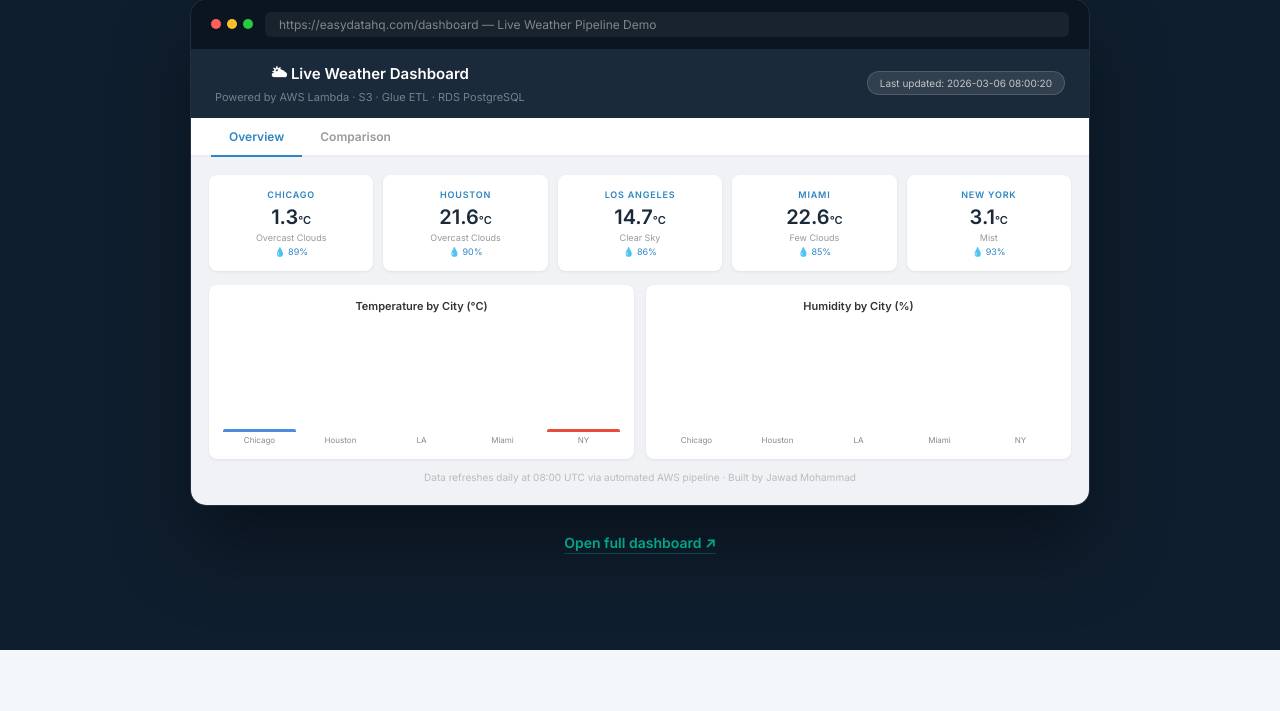
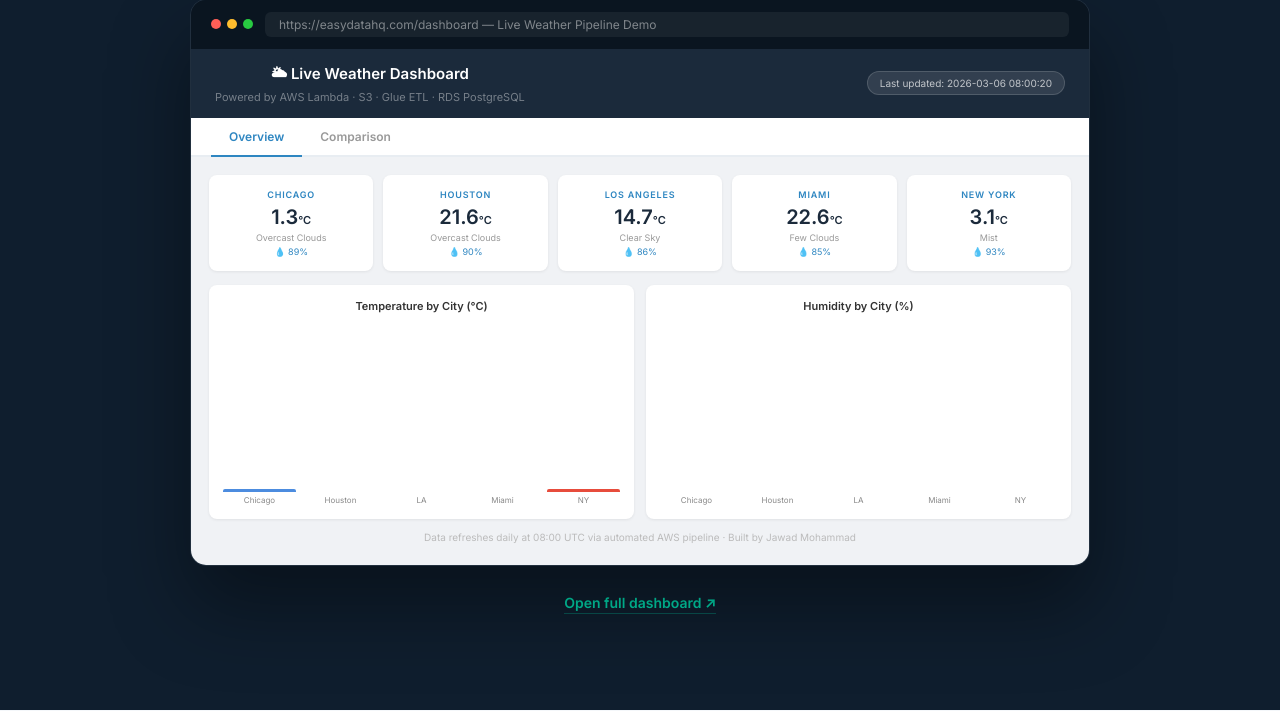
Before and after one commit to Mjawwad7/weather-app, a Flask app: page / in a window 1280 px wide. Shown: the part 3741-4452 px from the top of the page. Run offline with Flask 3, Linux system fonts and the light colour scheme; some libraries are stand-ins or nearby versions.

Commit message:
Increase height of temperature and humidity graphs

```diff
--- a/templates/landing.html
+++ b/templates/landing.html
@@ -381,7 +381,7 @@
           <div style="display:grid;grid-template-columns:1fr 1fr;gap:12px;">
             <div style="background:#fff;border-radius:8px;padding:14px;box-shadow:0 1px 3px rgba(0,0,0,0.07);">
               <div style="font-size:11px;font-weight:600;color:#333;margin-bottom:12px;">Temperature by City (&#176;C)</div>
-              <div style="display:flex;align-items:flex-end;gap:8px;height:120px;">
+              <div style="display:flex;align-items:flex-end;gap:8px;height:180px;">
                 <div style="flex:1;display:flex;flex-direction:column;align-items:center;gap:3px;"><div style="width:100%;background:#4c8cdf;border-radius:2px 2px 0 0;height:6%;min-height:3px;"></div><span style="font-size:8px;color:#888;">Chicago</span></div>
                 <div style="flex:1;display:flex;flex-direction:column;align-items:center;gap:3px;"><div style="width:100%;background:#4ab87a;border-radius:2px 2px 0 0;height:88%;"></div><span style="font-size:8px;color:#888;">Houston</span></div>
                 <div style="flex:1;display:flex;flex-direction:column;align-items:center;gap:3px;"><div style="width:100%;background:#e8843a;border-radius:2px 2px 0 0;height:60%;"></div><span style="font-size:8px;color:#888;">LA</span></div>
@@ -391,7 +391,7 @@
             </div>
             <div style="background:#fff;border-radius:8px;padding:14px;box-shadow:0 1px 3px rgba(0,0,0,0.07);">
               <div style="font-size:11px;font-weight:600;color:#333;margin-bottom:12px;">Humidity by City (%)</div>
-              <div style="display:flex;align-items:flex-end;gap:8px;height:120px;">
+              <div style="display:flex;align-items:flex-end;gap:8px;height:180px;">
                 <div style="flex:1;display:flex;flex-direction:column;align-items:center;gap:3px;"><div style="width:100%;background:#4c8cdf;border-radius:2px 2px 0 0;height:78%;"></div><span style="font-size:8px;color:#888;">Chicago</span></div>
                 <div style="flex:1;display:flex;flex-direction:column;align-items:center;gap:3px;"><div style="width:100%;background:#4ab87a;border-radius:2px 2px 0 0;height:82%;"></div><span style="font-size:8px;color:#888;">Houston</span></div>
                 <div style="flex:1;display:flex;flex-direction:column;align-items:center;gap:3px;"><div style="width:100%;background:#e8843a;border-radius:2px 2px 0 0;height:30%;"></div><span style="font-size:8px;color:#888;">LA</span></div>
```
